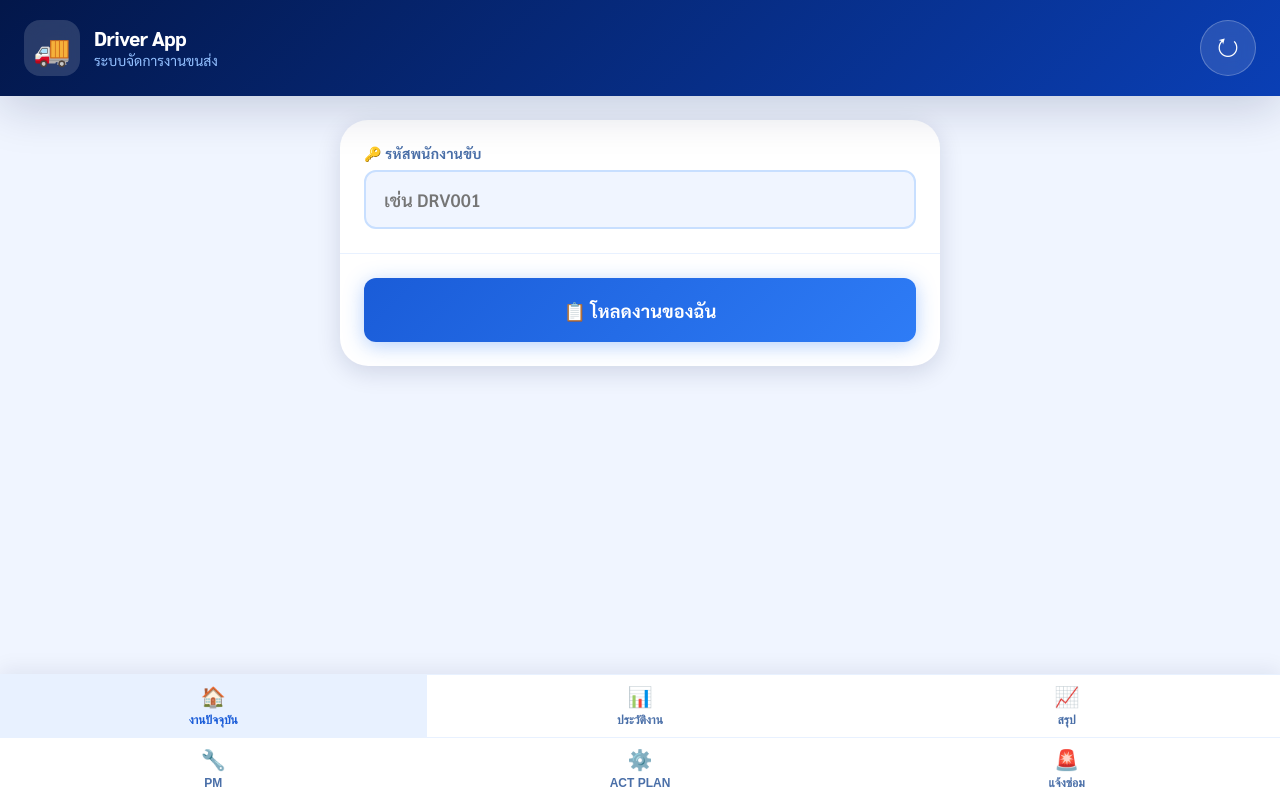
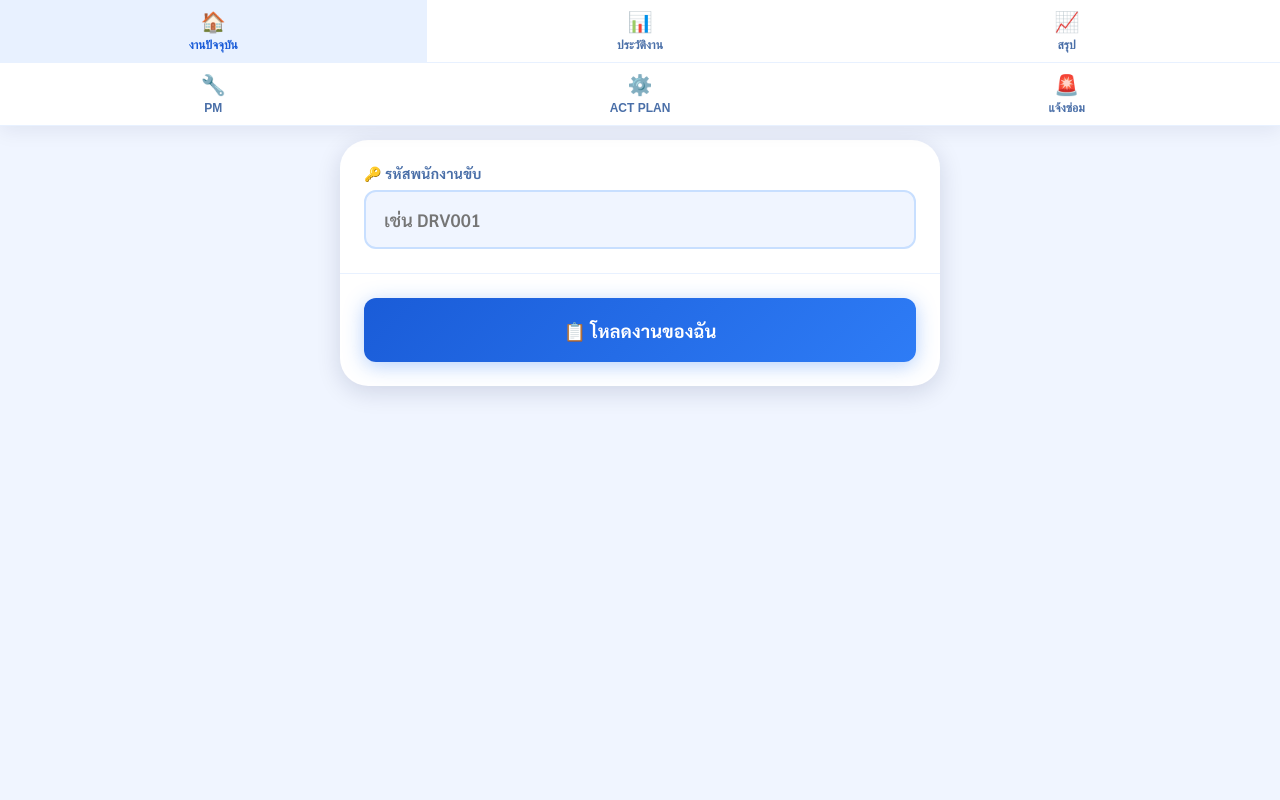
Before and after one commit to nrton27465-create/T-G-Logistics-MD1, a plain HTML site: page index.html in a window 1280 px wide. Drawn offline with Linux system fonts and the light colour scheme.

Commit message:
Update style.css

```diff
--- a/style.css
+++ b/style.css
@@ -49,89 +49,22 @@ body {
   overflow-x: hidden;
 }
 
-/* ─── HEADER ─── */
+/* ─── HEADER (HIDDEN - replaced by top nav) ─── */
 .app-header {
-  background: linear-gradient(135deg, var(--blue-900) 0%, var(--blue-700) 100%);
-  padding: env(safe-area-inset-top, 0) 0 0;
-  position: sticky;
-  top: 0;
-  z-index: 100;
-  box-shadow: var(--shadow-lg);
+  display: none;
 }
 
-.header-inner {
-  display: flex;
-  align-items: center;
-  justify-content: space-between;
-  padding: 20px 24px;
-}
-
-.header-brand {
-  display: flex;
-  align-items: center;
-  gap: 14px;
-}
-
-.header-icon {
-  width: 56px;
-  height: 56px;
-  background: rgba(255,255,255,.15);
-  border-radius: 16px;
-  display: flex;
-  align-items: center;
-  justify-content: center;
-  font-size: 30px;
-  backdrop-filter: blur(8px);
-}
-
-.header-title {
-  font-size: var(--fs-lg);
-  font-weight: 800;
-  color: var(--white);
-  line-height: 1.1;
-  letter-spacing: -0.5px;
-}
-
-.header-sub {
-  font-size: var(--fs-xs);
-  color: var(--blue-300);
-  font-weight: 400;
-  margin-top: 2px;
-}
-
-.btn-refresh {
-  width: 56px;
-  height: 56px;
-  border-radius: 50%;
-  background: rgba(255,255,255,.12);
-  border: 1.5px solid rgba(255,255,255,.25);
-  color: white;
-  font-size: 26px;
-  display: flex;
-  align-items: center;
-  justify-content: center;
-  cursor: pointer;
-  transition: all .2s;
-  backdrop-filter: blur(8px);
-  flex-shrink: 0;
-}
-
-.btn-refresh:active {
-  transform: scale(.9);
-  background: rgba(255,255,255,.22);
-}
-
-/* ─── BOTTOM NAV (2 ROWS) ─── */
+/* ─── TOP NAV (2 ROWS) - เปลี่ยนจาก bottom เป็น top ─── */
 .bottom-nav {
   position: fixed;
-  bottom: 0;
+  top: 0;
   left: 0;
   right: 0;
   background: var(--white);
-  border-top: 1.5px solid var(--blue-100);
-  padding-bottom: env(safe-area-inset-bottom, 0);
+  border-bottom: 1.5px solid var(--blue-100);
+  padding-top: env(safe-area-inset-top, 0);
   z-index: 99;
-  box-shadow: 0 -4px 20px rgba(3,23,74,.08);
+  box-shadow: 0 4px 20px rgba(3,23,74,.08);
 }
 
 .nav-row {
@@ -176,7 +109,8 @@ body {
   padding: 24px 20px;
   max-width: 640px;
   margin: 0 auto;
-  padding-bottom: calc(env(safe-area-inset-bottom, 0) + 140px);
+  padding-top: calc(env(safe-area-inset-top, 0) + 140px);
+  padding-bottom: 24px;
 }
 
 .page {
@@ -597,7 +531,7 @@ body {
 /* ─── TOAST ─── */
 .toast-container {
   position: fixed;
-  bottom: calc(env(safe-area-inset-bottom, 0) + 140px);
+  bottom: 40px;
   left: 50%;
   transform: translateX(-50%);
   z-index: 9999;
```
